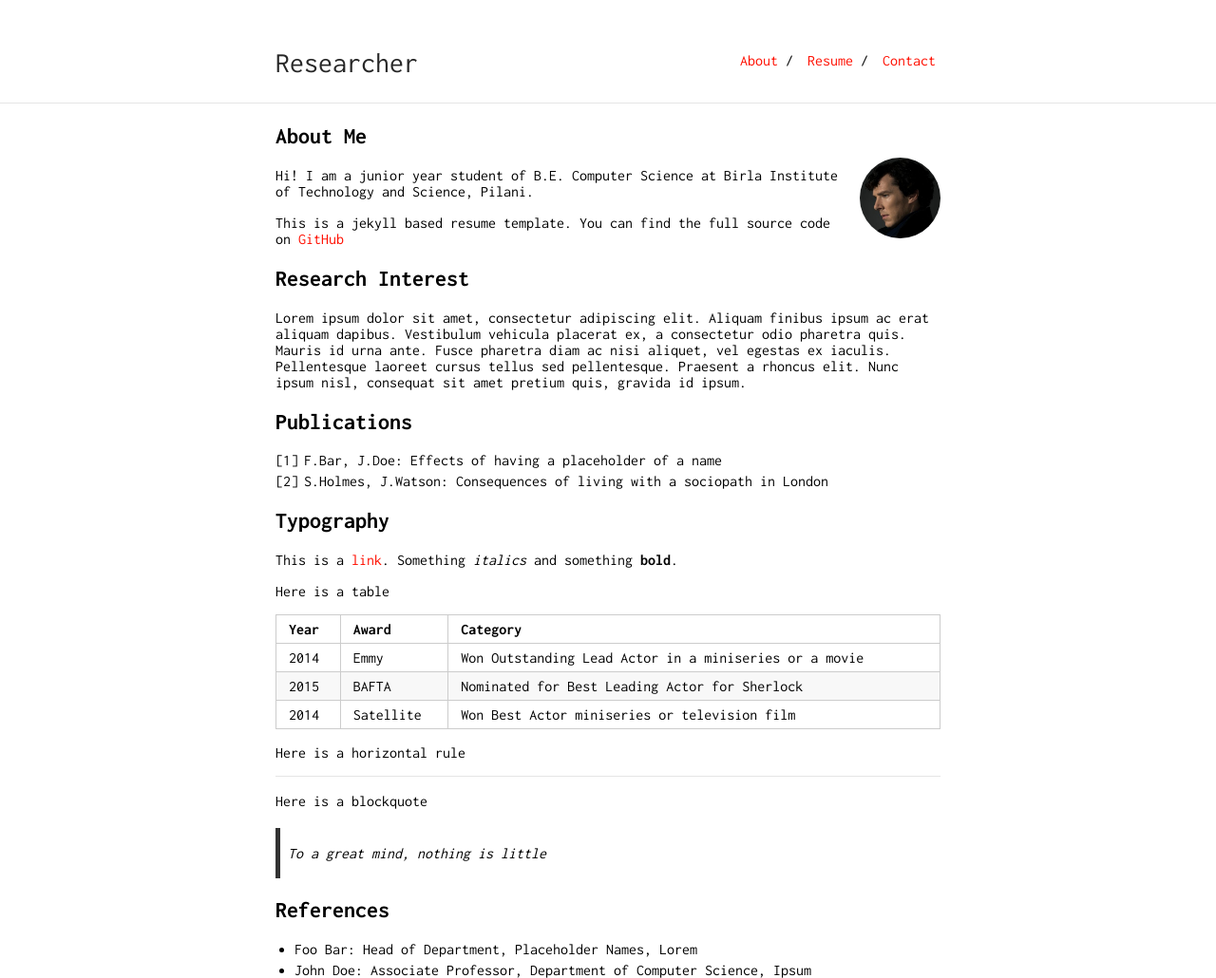
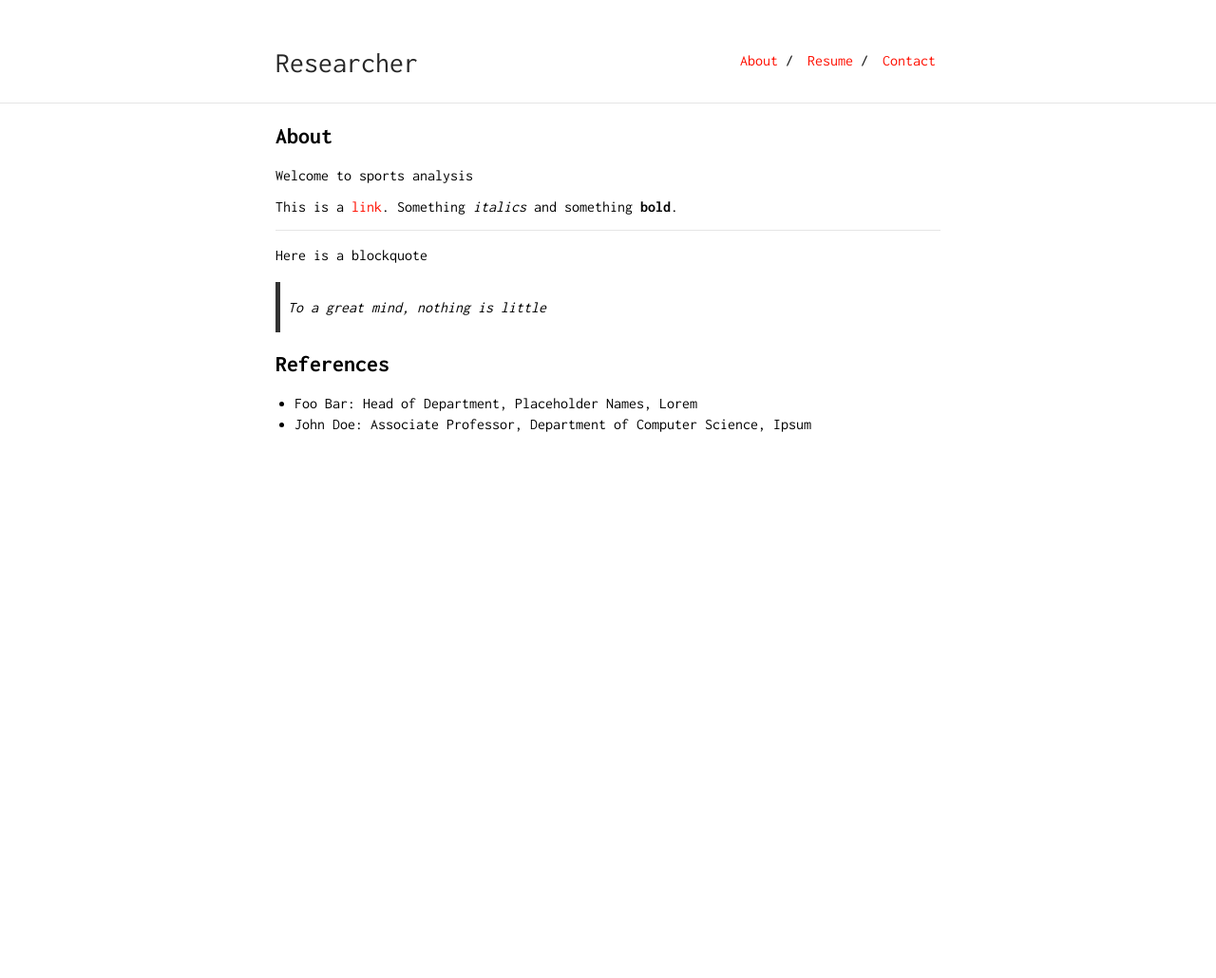
Before and after one commit to phouse512/games, a Jekyll site: the page built from games/index.md, in a window 1280 px wide. Shown: the whole page at 95% size. Built offline with Jekyll 4.4.1, drawn with Linux system fonts in a browser that asks for light colours; after the commit the page ends 900 px from its top, so only the background shows below that.

```diff
--- a/games/index.md
+++ b/games/index.md
@@ -2,41 +2,16 @@
 layout: default
 ---
 
-## About Me
-
-<img class="profile-picture" src="sherlock.jpg">
-
-Hi! I am a junior year student of B.E. Computer Science at Birla Institute of Technology and Science, Pilani.
+## About
+Welcome to sports analysis
 
 {% for post in site.posts %}
     <h2> {{post.title}}</h2>
     <a href="{{ post.url | prepend: site.baseurl }}">Linky</a>
 {% endfor %}
 
-This is a jekyll based resume template. You can find the full source code on [GitHub](https://github.com/bk2dcradle/researcher)
-
-## Research Interest
-
-Lorem ipsum dolor sit amet, consectetur adipiscing elit. Aliquam finibus ipsum ac erat aliquam dapibus. Vestibulum vehicula placerat ex, a consectetur odio pharetra quis. Mauris id urna ante. Fusce pharetra diam ac nisi aliquet, vel egestas ex iaculis. Pellentesque laoreet cursus tellus sed pellentesque. Praesent a rhoncus elit. Nunc ipsum nisl, consequat sit amet pretium quis, gravida id ipsum.
-
-## Publications
-
-1. F.Bar, J.Doe: Effects of having a placeholder of a name
-2. S.Holmes, J.Watson: Consequences of living with a sociopath in London
-
-## Typography
-
 This is a [link](http://google.com). Something *italics* and something **bold**.
 
-Here is a table
-
-Year | Award | Category
------|-------|--------
-2014 | Emmy  | Won Outstanding Lead Actor in a miniseries or a movie
-2015 | BAFTA | Nominated for Best Leading Actor for Sherlock
-2014 | Satellite | Won Best Actor miniseries or television film
-
-Here is a horizontal rule
 
 ---
 
```
Also changed, not shown: games/_posts/m2k-smash-summit.markdown (+43 -0 lines).
